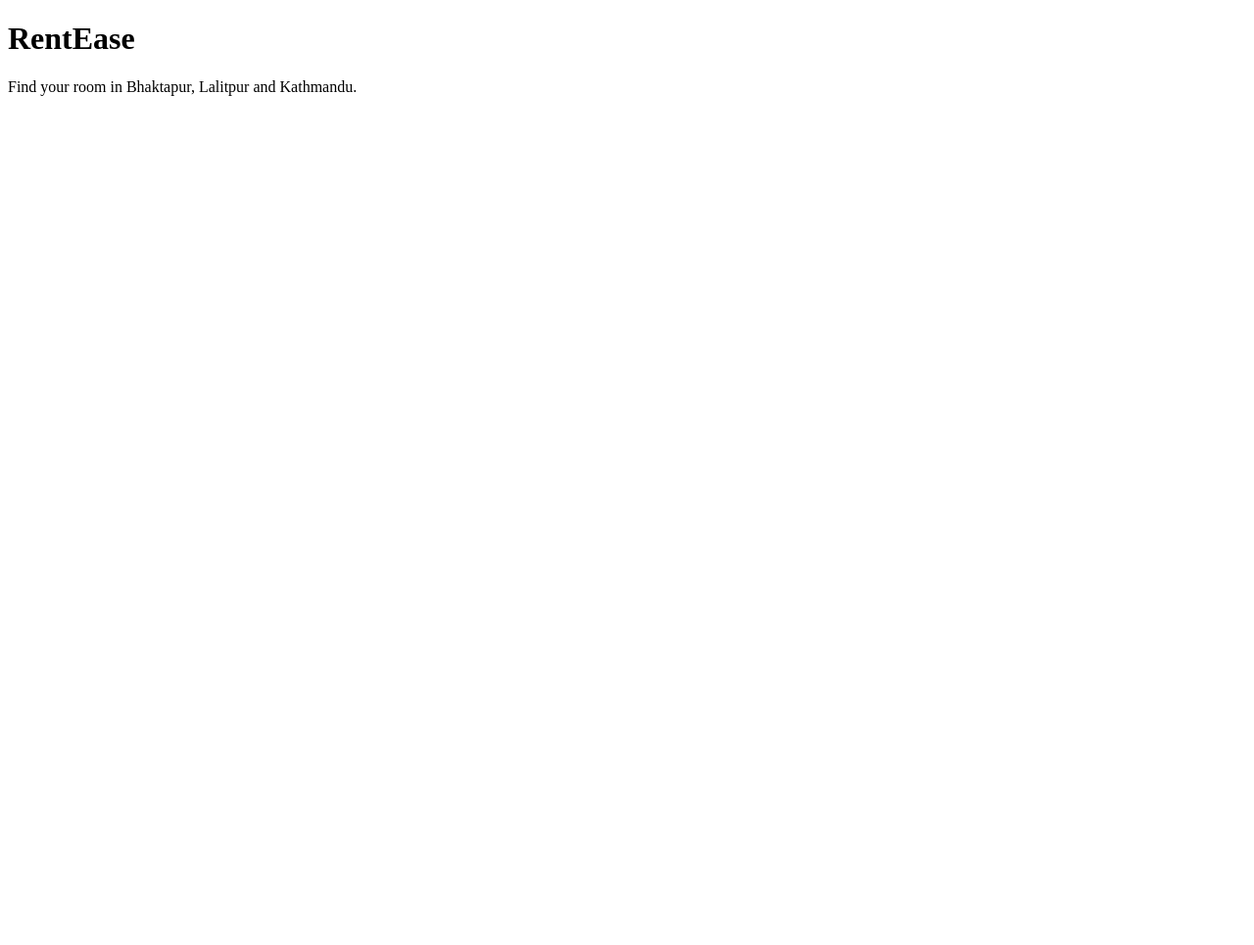
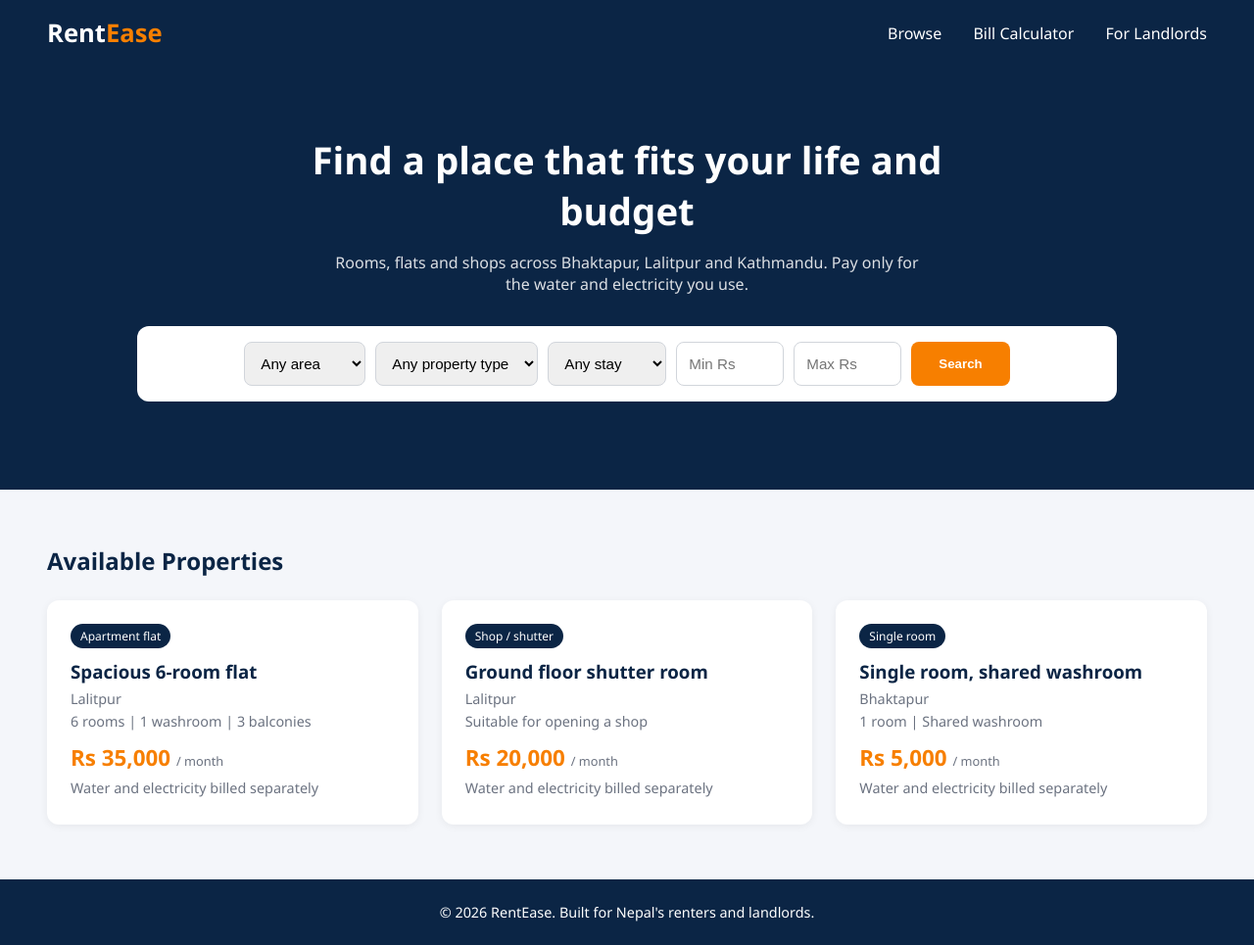
Before and after one commit to alwinacodes/rentease, a plain HTML site: page index.html in a window 1280 px wide. Shown: the whole page at 98% size. Before the commit the page ends 800 px from the top, so only its background shows below. Drawn offline with Linux system fonts and the light colour scheme.

Commit message:
Add homepage layout and navy-orange theme

```diff
--- a/index.html
+++ b/index.html
@@ -2,12 +2,88 @@
 <html lang="en">
 <head>
   <meta charset="UTF-8">
-  <title>RentEase</title>
+  <meta name="viewport" content="width=device-width, initial-scale=1.0">
+  <title>RentEase | Find Rooms for Rent in Nepal</title>
   <link rel="stylesheet" href="style.css">
 </head>
 <body>
-  <h1>RentEase</h1>
-  <p>Find your room in Bhaktapur, Lalitpur and Kathmandu.</p>
+
+  <header class="navbar">
+    <div class="logo">Rent<span>Ease</span></div>
+    <nav>
+      <a href="#listings">Browse</a>
+      <a href="#">Bill Calculator</a>
+      <a href="#">For Landlords</a>
+    </nav>
+  </header>
+
+  <section class="hero">
+    <h1>Find a place that fits your life and budget</h1>
+    <p>Rooms, flats and shops across Bhaktapur, Lalitpur and Kathmandu. Pay only for the water and electricity you use.</p>
+
+    <form class="search-box">
+      <select>
+        <option>Any area</option>
+        <option>Bhaktapur</option>
+        <option>Lalitpur</option>
+        <option>Kathmandu</option>
+      </select>
+      <select>
+        <option>Any property type</option>
+        <option>Apartment flat</option>
+        <option>Entire house</option>
+        <option>Single room</option>
+        <option>Shop / shutter</option>
+      </select>
+      <select>
+        <option>Any stay</option>
+        <option>Temporary</option>
+        <option>Permanent</option>
+      </select>
+      <input type="number" placeholder="Min Rs">
+      <input type="number" placeholder="Max Rs">
+      <button type="submit">Search</button>
+    </form>
+  </section>
+
+  <section class="listings" id="listings">
+    <h2>Available Properties</h2>
+    <div class="card-grid">
+
+      <div class="card">
+        <span class="tag">Apartment flat</span>
+        <h3>Spacious 6-room flat</h3>
+        <p class="location">Lalitpur</p>
+        <p class="details">6 rooms | 1 washroom | 3 balconies</p>
+        <p class="price">Rs 35,000 <small>/ month</small></p>
+        <p class="bills">Water and electricity billed separately</p>
+      </div>
+
+      <div class="card">
+        <span class="tag">Shop / shutter</span>
+        <h3>Ground floor shutter room</h3>
+        <p class="location">Lalitpur</p>
+        <p class="details">Suitable for opening a shop</p>
+        <p class="price">Rs 20,000 <small>/ month</small></p>
+        <p class="bills">Water and electricity billed separately</p>
+      </div>
+
+      <div class="card">
+        <span class="tag">Single room</span>
+        <h3>Single room, shared washroom</h3>
+        <p class="location">Bhaktapur</p>
+        <p class="details">1 room | Shared washroom</p>
+        <p class="price">Rs 5,000 <small>/ month</small></p>
+        <p class="bills">Water and electricity billed separately</p>
+      </div>
+
+    </div>
+  </section>
+
+  <footer>
+    <p>&copy; 2026 RentEase. Built for Nepal's renters and landlords.</p>
+  </footer>
+
   <script src="script.js"></script>
 </body>
 </html>
--- a/style.css
+++ b/style.css
@@ -0,0 +1,104 @@
+:root {
+  --navy: #0B2545;
+  --orange: #F77F00;
+  --white: #FFFFFF;
+  --light: #F4F6FA;
+  --text: #1F2937;
+}
+
+* { margin: 0; padding: 0; box-sizing: border-box; }
+
+body {
+  font-family: "Segoe UI", Arial, sans-serif;
+  color: var(--text);
+  background: var(--light);
+}
+
+.navbar {
+  background: var(--navy);
+  display: flex;
+  justify-content: space-between;
+  align-items: center;
+  padding: 16px 48px;
+}
+.logo { color: var(--white); font-size: 1.6rem; font-weight: 700; }
+.logo span { color: var(--orange); }
+.navbar nav a {
+  color: var(--white);
+  text-decoration: none;
+  margin-left: 28px;
+  font-weight: 500;
+}
+.navbar nav a:hover { color: var(--orange); }
+
+.hero {
+  background: var(--navy);
+  color: var(--white);
+  text-align: center;
+  padding: 70px 24px 90px;
+}
+.hero h1 { font-size: 2.4rem; max-width: 700px; margin: 0 auto 16px; }
+.hero p { max-width: 600px; margin: 0 auto 32px; opacity: 0.85; }
+
+.search-box {
+  background: var(--white);
+  max-width: 1000px;
+  margin: 0 auto;
+  padding: 16px;
+  border-radius: 12px;
+  display: flex;
+  flex-wrap: wrap;
+  gap: 10px;
+  justify-content: center;
+}
+.search-box select, .search-box input {
+  padding: 12px;
+  border: 1px solid #D1D5DB;
+  border-radius: 8px;
+  font-size: 0.95rem;
+}
+.search-box input { width: 110px; }
+.search-box button {
+  background: var(--orange);
+  color: var(--white);
+  border: none;
+  padding: 12px 28px;
+  border-radius: 8px;
+  font-weight: 600;
+  cursor: pointer;
+}
+.search-box button:hover { background: #D96F00; }
+
+.listings { padding: 56px 48px; }
+.listings h2 { color: var(--navy); margin-bottom: 24px; }
+
+.card-grid {
+  display: grid;
+  grid-template-columns: repeat(auto-fit, minmax(280px, 1fr));
+  gap: 24px;
+}
+.card {
+  background: var(--white);
+  padding: 24px;
+  border-radius: 12px;
+  box-shadow: 0 2px 8px rgba(0,0,0,0.06);
+}
+.tag {
+  background: var(--navy);
+  color: var(--white);
+  font-size: 0.75rem;
+  padding: 4px 10px;
+  border-radius: 20px;
+}
+.card h3 { margin: 14px 0 6px; color: var(--navy); }
+.location, .details, .bills { font-size: 0.9rem; color: #6B7280; margin-bottom: 4px; }
+.price { font-size: 1.4rem; font-weight: 700; color: var(--orange); margin: 12px 0 6px; }
+.price small { font-size: 0.8rem; color: #6B7280; font-weight: 400; }
+
+footer {
+  background: var(--navy);
+  color: var(--white);
+  text-align: center;
+  padding: 24px;
+  font-size: 0.9rem;
+}
```
